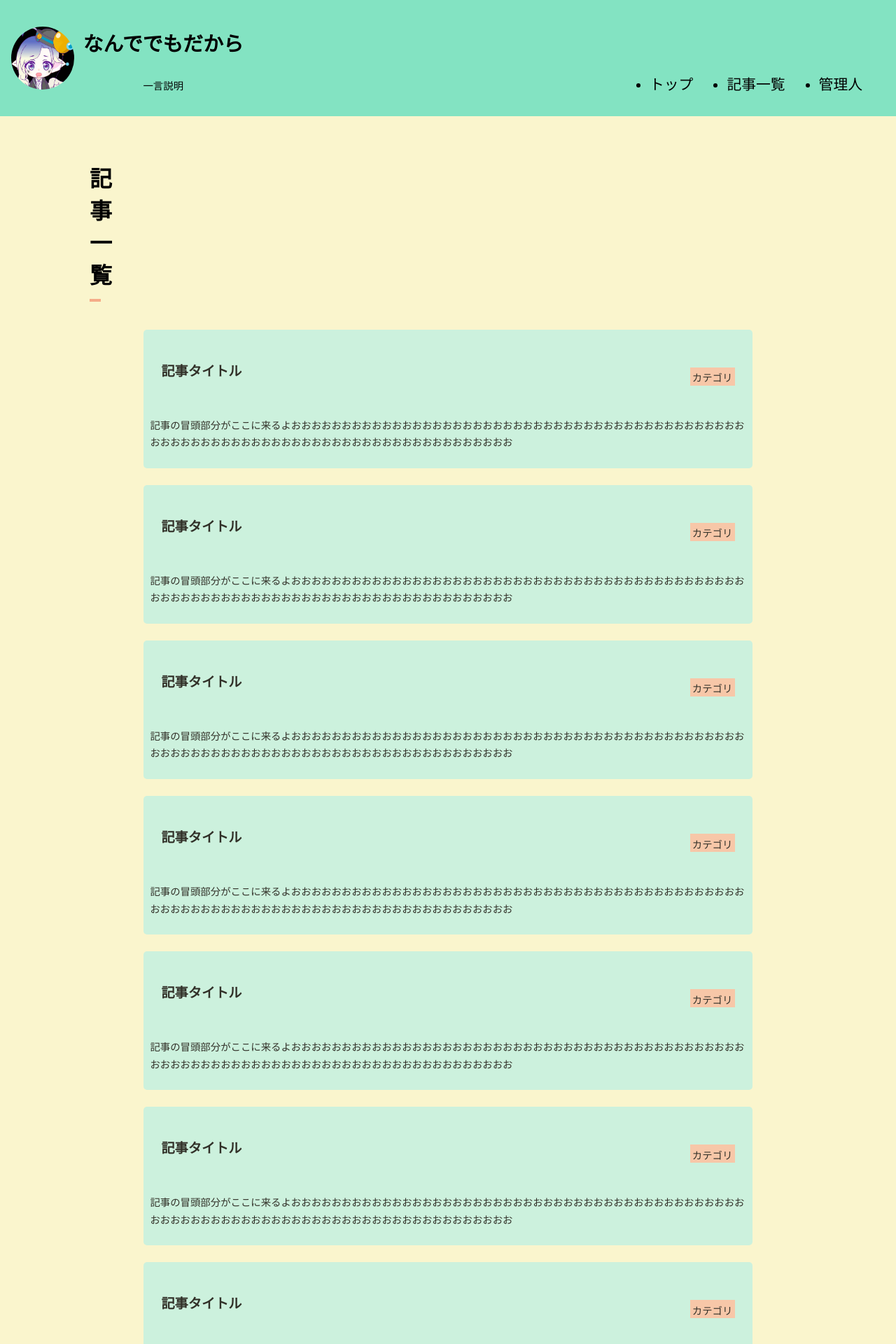
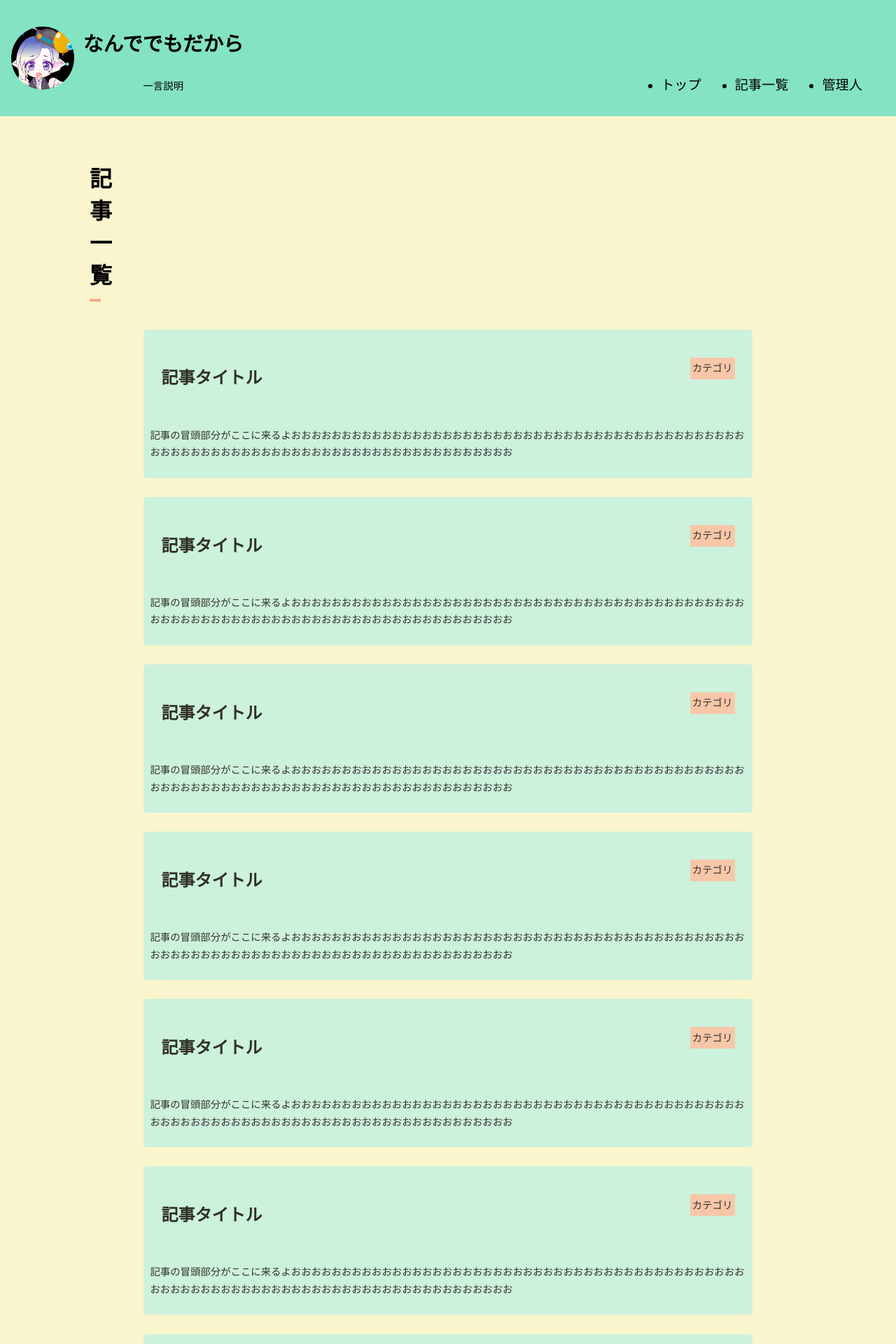
Before and after one commit to mihoijuin/Website_Career_media, a PHP site: page / in a window 1280 px wide. Shown: the top 1920 px of the page at 70% size. Run offline with PHP 8.4, Linux system fonts and the light colour scheme; some libraries are stand-ins or nearby versions.

Commit message:
ヘッダーと記事の大きさなどを微調整

```diff
--- a/css/style.css
+++ b/css/style.css
@@ -43,7 +43,7 @@ header {
     margin-right: 2rem; }
     header .header-nav ul li {
       margin-left: 3rem;
-      font-size: 1.3rem; }
+      font-size: 1.2rem; }
       header .header-nav ul li:hover {
         border-bottom: dotted 0.1875rem #1c7e5c; }
 
@@ -64,19 +64,19 @@ header {
     .main-wrapper .posts .post {
       background-color: #c1f1e1;
       opacity: 0.8;
-      margin-bottom: 1.5rem;
+      margin-bottom: 1.7rem;
       padding: .6rem;
       border-radius: 0.3125rem; }
       .main-wrapper .posts .post:hover {
         opacity: 1;
         cursor: pointer; }
       .main-wrapper .posts .post header {
+        align-items: flex-start;
         background-color: #c1f1e1; }
         .main-wrapper .posts .post header .post-title {
-          font: bold 1.2rem/1.6 uzura_font; }
+          font: bold 1.5rem uzura_font; }
         .main-wrapper .posts .post header .post-category {
           background-color: #f7bca0;
-          height: 1.8em;
           padding: .2rem; }
   .main-wrapper .page-nav ul {
     display: flex;
--- a/css/style.scss
+++ b/css/style.scss
@@ -52,12 +52,10 @@ header {
   .header-nav {
     ul {
       display: flex;
-
       margin-right: 2rem;
-
       li {
         margin-left: 3rem;
-        font-size: 1.3rem;
+        font-size: 1.2rem;
         &:hover {
           border-bottom: dotted rem(3px) darken($basic_color, 40%);
         }
@@ -84,7 +82,7 @@ header {
     .post {
       background-color: lighten($basic_color, 15%);
       opacity: 0.8;
-      margin-bottom: 1.5rem;
+      margin-bottom: 1.7rem;
       padding: .6rem;
       border-radius: rem(5px);
       &:hover {
@@ -92,13 +90,13 @@ header {
         cursor: pointer;
       }
       header {
+        align-items: flex-start;
         background-color: lighten($basic_color, 15%);  //.postのbackground-colorを引き継ぐにはどうすれば？inheritだとbodyの色が引き継がれる
         .post-title {
-          font: bold 1.2rem/1.6 uzura_font;
+          font: bold 1.5rem uzura_font;
         }
         .post-category {
           background-color: lighten($orange, 5%);
-          height: 1.8em;
           padding: .2rem;
         }
       }
```
Also changed, not shown: 1 other file.
